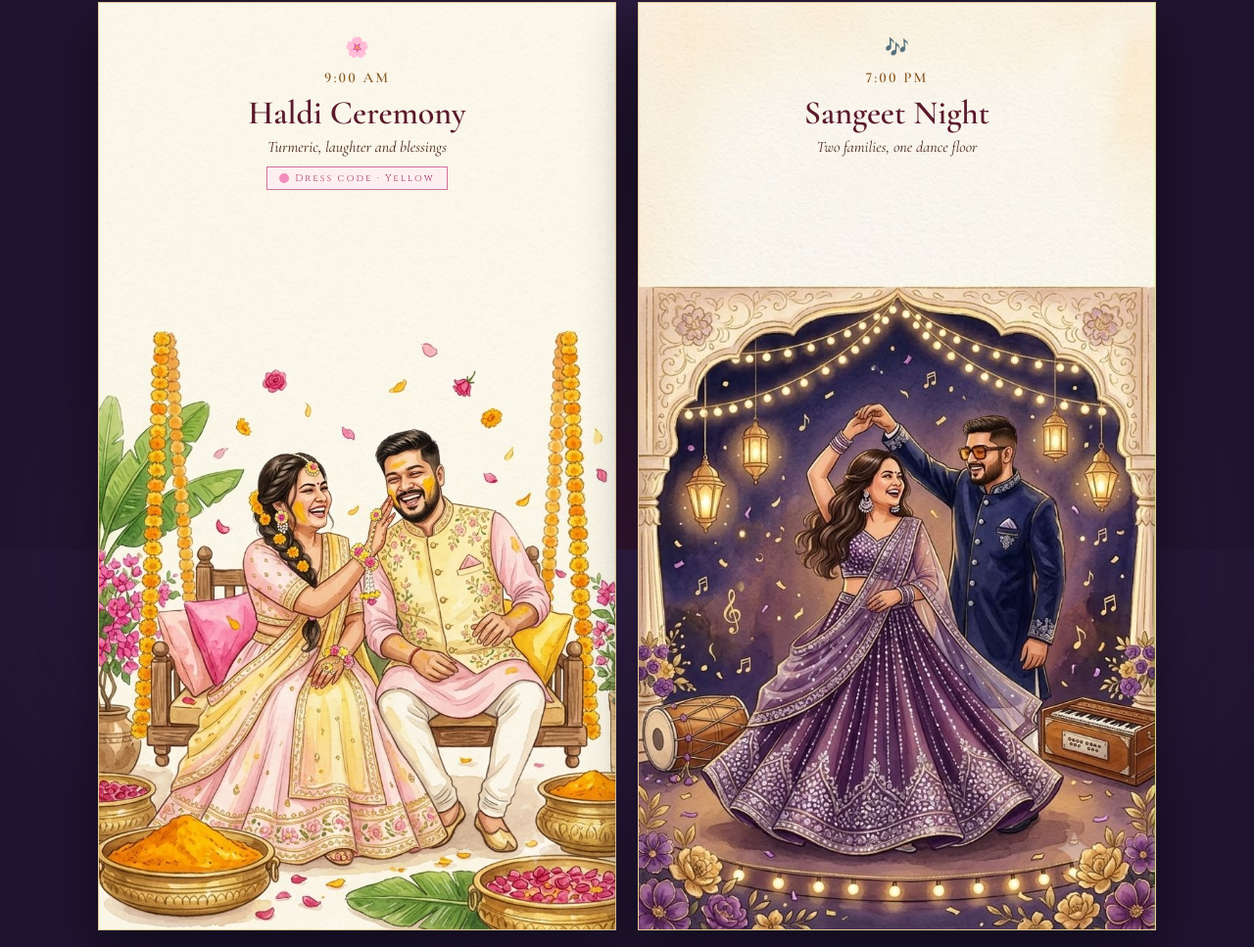
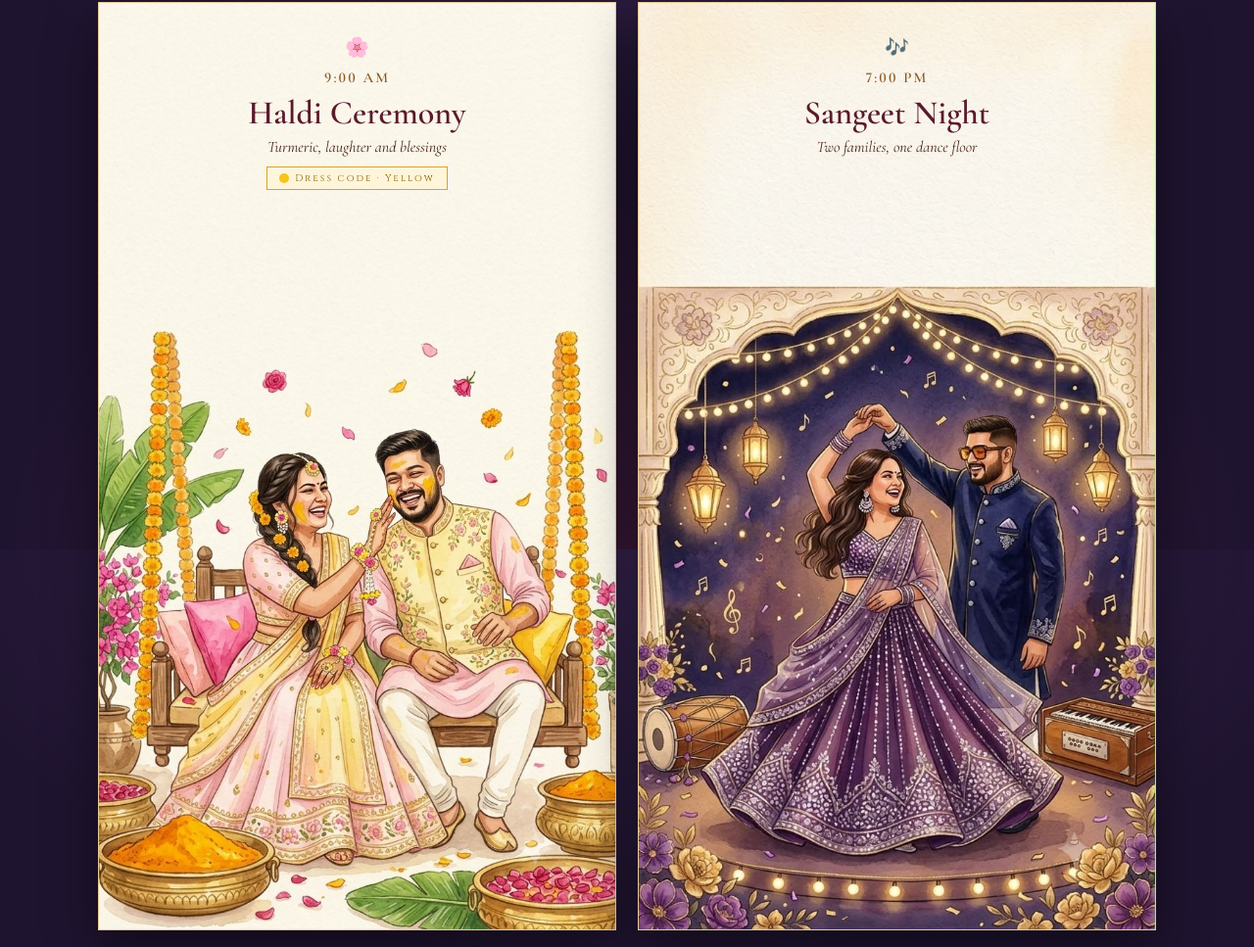
Before and after one commit to Gravish-Khushi/Khushi_Gravish, a plain HTML site: page index.html in a window 1280 px wide. Shown: the part 3439-4406 px from the top of the page at 98% size. Drawn offline with nearby package versions, Linux system fonts and the light colour scheme; a web font is replaced by a local one.

Commit message:
Update index.html

```diff
--- a/index.html
+++ b/index.html
@@ -163,8 +163,8 @@ p{margin:0}
 .ev h3{font-size:clamp(28px,3.4vw,34px);margin-top:6px;color:#5a1a2c;font-weight:600}
 .ev .emo{font-size:20px;display:block;margin-bottom:2px}
 .ev .note{margin-top:6px;font-style:italic;font-size:16px;color:var(--ink);line-height:1.35}
-.ev .dress{display:inline-flex;align-items:center;gap:6px;margin-top:8px;padding:3px 12px;border:1px solid #d1709a;color:#a63766;font-family:var(--caps);font-size:10px;letter-spacing:.2em;background:rgba(255,236,243,.75)}
-.ev .dress i{width:10px;height:10px;border-radius:50%;background:#f28dbb}
+.ev .dress{display:inline-flex;align-items:center;gap:6px;margin-top:8px;padding:3px 12px;border:1px solid #d9a520;color:#8a6100;font-family:var(--caps);font-size:10px;letter-spacing:.2em;background:rgba(255,246,214,.8)}
+.ev .dress i{width:10px;height:10px;border-radius:50%;background:#f5c518}
 .ev.dark .txt{color:var(--ink)}
 /* scroll reveal (only below-the-fold items get the pre state) */
 .pre{opacity:0;transform:translateY(34px)}
```
